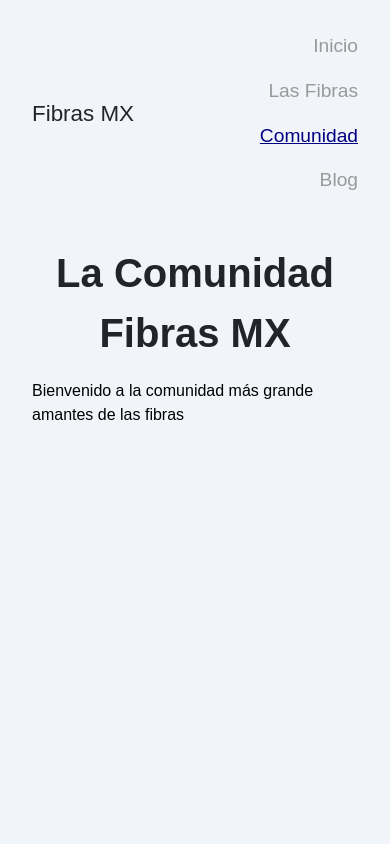
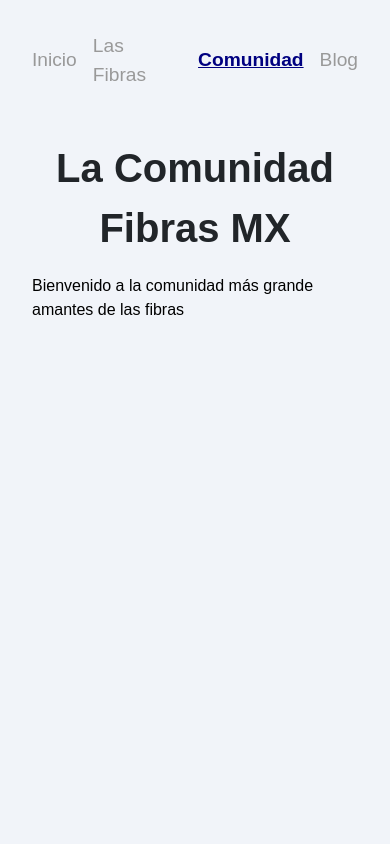
Before and after one commit to Frankodev/fibrasmx, an Astro site: page /comunidad in a window 390 px wide. Shown: the top 844 px of the page. Built offline with nearby package versions, Linux system fonts and the light colour scheme; Astro itself is replaced by a stand-in of ours.

Commit message:
se agregan estilos al Nav

```diff
--- a/src/components/Nav.astro
+++ b/src/components/Nav.astro
@@ -1,5 +1,5 @@
 ---
-const { url } = Astro.props;
+import NavLink from "./NavLink.astro";
 
 const listLinks = [
   { linkName: "Inicio", path: "/" },
@@ -18,12 +18,7 @@ const listLinks = [
     {
       listLinks.map((link) => (
         <li class="nav__link">
-          <a
-            class={link.path === url ? "link active" : "link"}
-            href={link.path}
-          >
-            {link.linkName}
-          </a>
+          <NavLink href={link.path}>{link.linkName} </NavLink>
         </li>
       ))
     }
--- /dev/null
+++ b/src/components/NavLink.astro
@@ -0,0 +1,34 @@
+---
+import type { HTMLAttributes } from "astro/types";
+type Props = HTMLAttributes<"a">;
+const { href, class: className, ...props } = Astro.props;
+const { pathname } = Astro.url;
+const isActive = href === pathname || href === pathname.replace(/\/$/, "");
+---
+
+<a href={href} class:list={[className, { active: isActive }]} {...props}>
+  <slot />
+</a>
+
+<style>
+  /* NavLink */
+  a {
+    display: inline-block;
+    text-decoration: underline transparent;
+    font-size: 1.2rem;
+    color: #999999;
+    font-weight: 300;
+  }
+
+  a:hover,
+  a:focus {
+    text-decoration: underline var(--color-enlaces);
+    color: var(--color-enlaces);
+  }
+
+  a.active {
+    color: var(--color-enlaces);
+    text-decoration: underline var(--color-enlaces);
+    font-weight: bolder;
+  }
+</style>
--- a/src/layouts/BaseLayout.astro
+++ b/src/layouts/BaseLayout.astro
@@ -6,7 +6,6 @@ import Nav from "../components/Nav.astro";
 import Footer from "../components/Footer.astro";
 
 const { pageTitle } = Astro.props;
-const { url } = Astro.props;
 ---
 
 <html lang="en">
@@ -19,7 +18,7 @@ const { url } = Astro.props;
   </head>
   <body>
     <header>
-      <Nav url={url} />
+      <Nav />
     </header>
     <main class="container__layout">
       <h1 class="title">{pageTitle}</h1>
--- a/src/pages/blog.astro
+++ b/src/pages/blog.astro
@@ -5,10 +5,9 @@ import BlogPost from "../components/BlogPost.astro";
 const allPosts = await Astro.glob("../pages/posts/*.md");
 
 const pageTitle = "Blog - Noticias De Las Fibras";
-const url = Astro.url.pathname;
 ---
 
-<BaseLayout pageTitle={pageTitle} url={url}>
+<BaseLayout pageTitle={pageTitle}>
   <p>Blog de la comunidad Fibras MX</p>
   <hr />
 
--- a/src/pages/comunidad.astro
+++ b/src/pages/comunidad.astro
@@ -2,9 +2,8 @@
 import BaseLayout from "../layouts/BaseLayout.astro";
 
 const pageTitle = "La Comunidad Fibras MX";
-const url = Astro.url.pathname;
 ---
 
-<BaseLayout pageTitle={pageTitle} url={url}>
+<BaseLayout pageTitle={pageTitle}>
   <p>Bienvenido a la comunidad más grande amantes de las fibras</p>
 </BaseLayout>
--- a/src/pages/index.astro
+++ b/src/pages/index.astro
@@ -2,9 +2,8 @@
 import BaseLayout from "../layouts/BaseLayout.astro";
 
 const pageTitle = "Bienvenido a Fibras MX";
-const url = Astro.url.pathname;
 ---
 
-<BaseLayout pageTitle={pageTitle} url={url}>
+<BaseLayout pageTitle={pageTitle}>
   <p>Todos somos la comunidad de Fibras MX</p>
 </BaseLayout>
--- a/src/pages/las-fibras.astro
+++ b/src/pages/las-fibras.astro
@@ -2,10 +2,9 @@
 import BaseLayout from "../layouts/BaseLayout.astro";
 
 const pageTitle = "Las Fibras En México";
-const url = Astro.url.pathname;
 ---
 
-<BaseLayout pageTitle={pageTitle} url={url}>
+<BaseLayout pageTitle={pageTitle}>
   <p>
     Ponte al día con las noticias e información mas relevante de todas las
     fibras que cotizán en la bolsa méxicana de valores
--- a/src/style/global.css
+++ b/src/style/global.css
@@ -16,10 +16,12 @@
 
 html {
   background-color: var(--background);
-  font-family: sans-serif;
+  font-family: "", sans-serif;
+  scroll-behavior: smooth;
 }
 
 body {
+  position: relative;
   margin: 0 auto;
   width: 100%;
   max-width: 80ch;
@@ -91,24 +93,7 @@ h1 {
   list-style: none;
 }
 
-.link {
-  font-size: 1.2rem;
-  text-decoration: underline transparent;
-  color: #999999;
-  font-weight: 300;
-}
-
-.link:hover,
-.link:focus {
-  text-decoration: underline var(--color-enlaces);
-  color: var(--color-enlaces);
-}
-
-.active {
-  font-weight: 500;
-  color: var(--color-enlaces);
-  text-decoration: underline var(--color-enlaces);
-}
+/* Clases NavLink dentro del componente*/
 
 /* Blog */
 .container__btn-return {
--- a/src/style/medias.css
+++ b/src/style/medias.css
@@ -2,8 +2,11 @@
 
 /* breakpoint 480px - celular */
 @media (max-width: 480px) {
-  .nav__links {
-    flex-direction: column;
-    align-items: flex-end;
+  .nav {
+    justify-content: center;
+  }
+
+  .logo {
+    display: none;
   }
 }
```
